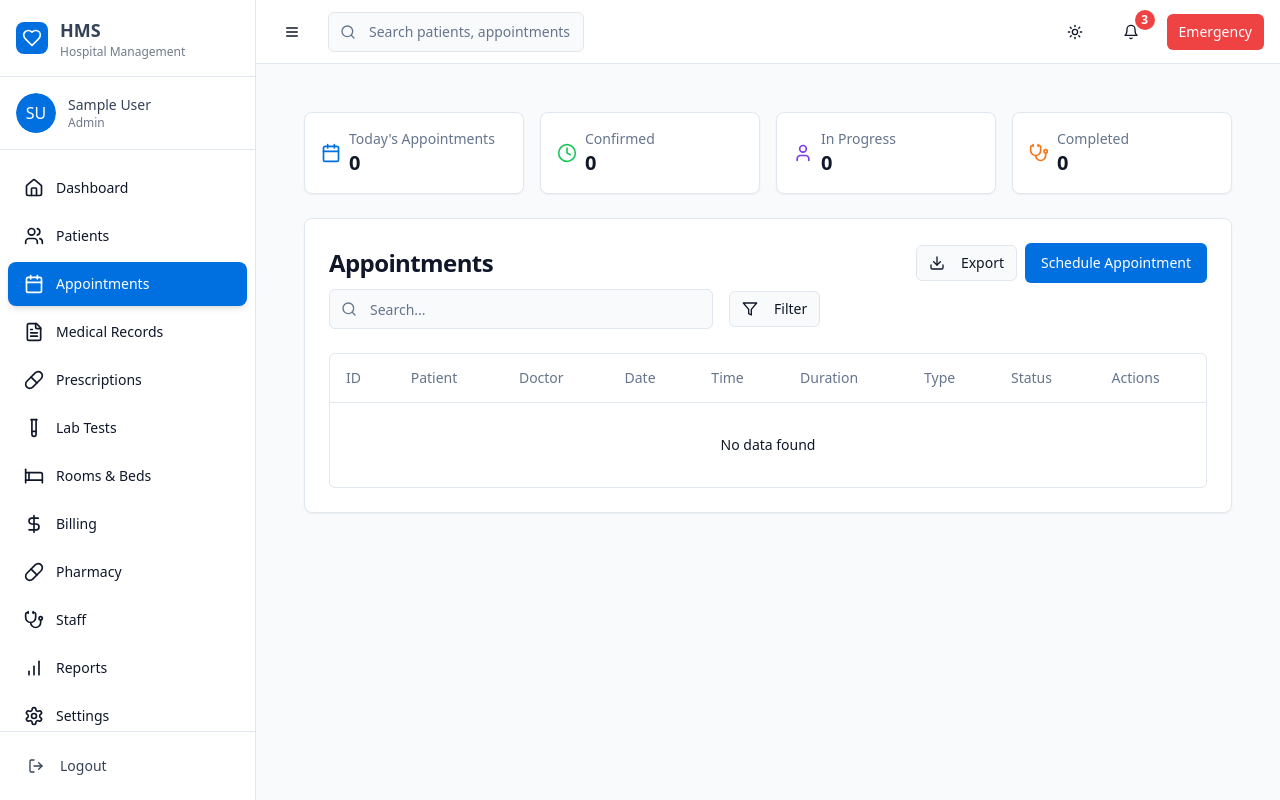
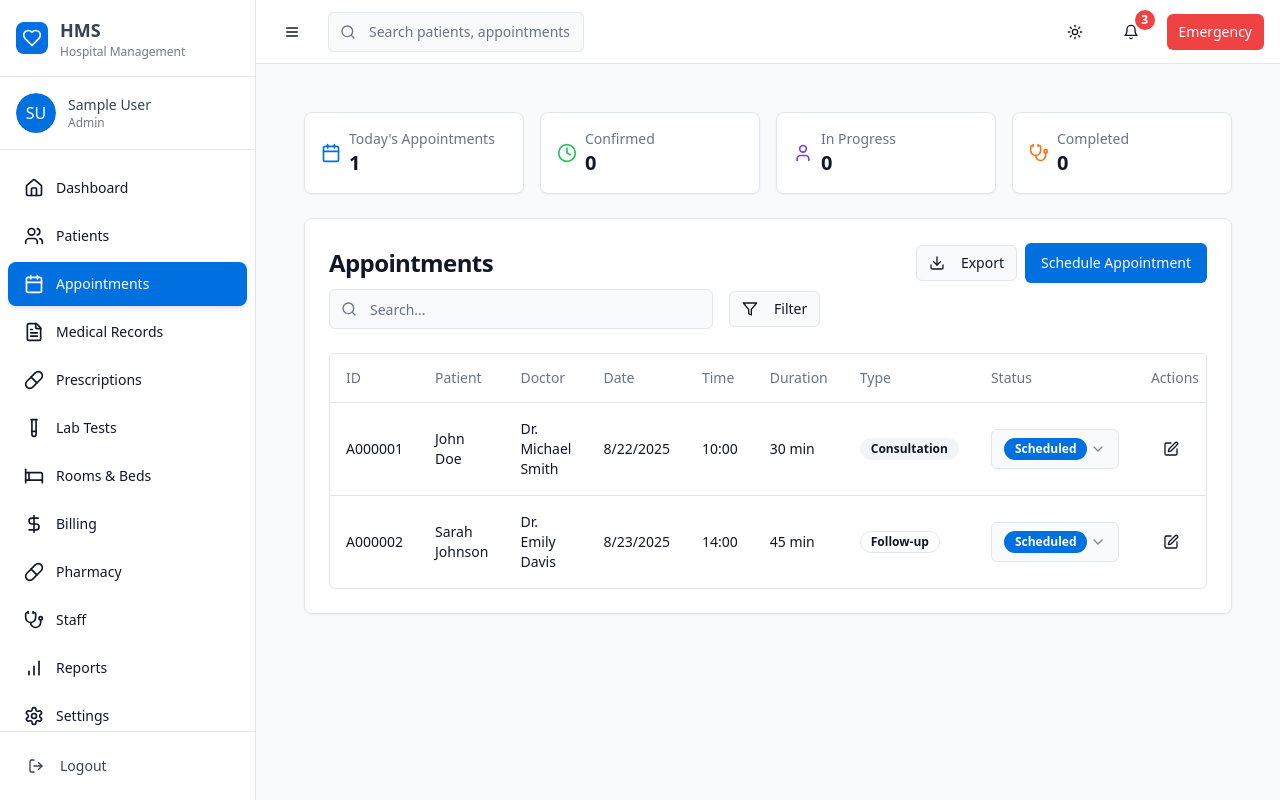
Before and after one commit to ARSHMAN1776/insight-health-pro, a React (Vite) app: page /appointments in a window 1280 px wide. Built offline with nearby package versions, Linux system fonts and the light colour scheme; sample sign-in values are in the browser's storage.

Commit message:
Continue development

```diff
--- a/src/components/appointments/AppointmentScheduler.tsx
+++ b/src/components/appointments/AppointmentScheduler.tsx
@@ -1,4 +1,4 @@
-import React, { useState } from 'react';
+import React, { useState, useEffect } from 'react';
 import { Card, CardContent, CardHeader, CardTitle } from '../ui/card';
 import { Button } from '../ui/button';
 import { Input } from '../ui/input';
@@ -41,10 +41,20 @@ const appointmentSchema = z.object({
 type AppointmentFormData = z.infer<typeof appointmentSchema>;
 
 const AppointmentScheduler: React.FC = () => {
-  const [appointments, setAppointments] = useState<Appointment[]>(dataManager.getAppointments());
+  const [appointments, setAppointments] = useState<Appointment[]>([]);
+  const [patients, setPatients] = useState(dataManager.getPatients());
+  const [doctors, setDoctors] = useState(dataManager.getDoctors());
   const [isDialogOpen, setIsDialogOpen] = useState(false);
   const [selectedAppointment, setSelectedAppointment] = useState<Appointment | null>(null);
   const { toast } = useToast();
+
+  useEffect(() => {
+    // Initialize sample data and load all data
+    dataManager.initializeSampleData();
+    setAppointments(dataManager.getAppointments());
+    setPatients(dataManager.getPatients());
+    setDoctors(dataManager.getDoctors());
+  }, []);
 
   const form = useForm<AppointmentFormData>({
     resolver: zodResolver(appointmentSchema),
@@ -60,8 +70,6 @@ const AppointmentScheduler: React.FC = () => {
     },
   });
 
-  const patients = dataManager.getPatients();
-  const doctors = dataManager.getDoctors();
 
   const onSubmit = async (data: AppointmentFormData) => {
     try {
--- a/src/components/lab-tests/LabTestManagement.tsx
+++ b/src/components/lab-tests/LabTestManagement.tsx
@@ -1,4 +1,4 @@
-import React, { useState } from 'react';
+import React, { useState, useEffect } from 'react';
 import { Card, CardContent, CardHeader, CardTitle } from '@/components/ui/card';
 import { Button } from '@/components/ui/button';
 import { Input } from '@/components/ui/input';
@@ -14,11 +14,21 @@ import { dataManager } from '@/lib/dataManager';
 import type { LabTest } from '@/lib/dataManager';
 
 const LabTestManagement: React.FC = () => {
-  const [labTests, setLabTests] = useState<LabTest[]>(dataManager.getLabTests());
+  const [labTests, setLabTests] = useState<LabTest[]>([]);
+  const [patients, setPatients] = useState(dataManager.getPatients());
+  const [doctors, setDoctors] = useState(dataManager.getDoctors());
   const [searchTerm, setSearchTerm] = useState('');
   const [isDialogOpen, setIsDialogOpen] = useState(false);
   const [selectedLabTest, setSelectedLabTest] = useState<LabTest | null>(null);
   const { toast } = useToast();
+
+  useEffect(() => {
+    // Initialize sample data and load all data
+    dataManager.initializeSampleData();
+    setLabTests(dataManager.getLabTests());
+    setPatients(dataManager.getPatients());
+    setDoctors(dataManager.getDoctors());
+  }, []);
 
   const [formData, setFormData] = useState({
     patientId: '',
@@ -39,8 +49,6 @@ const LabTestManagement: React.FC = () => {
     labTechnician: ''
   });
 
-  const patients = dataManager.getPatients();
-  const doctors = dataManager.getDoctors();
 
   const filteredLabTests = labTests.filter(test =>
     test.testName.toLowerCase().includes(searchTerm.toLowerCase()) ||
--- a/src/components/medical/MedicalRecords.tsx
+++ b/src/components/medical/MedicalRecords.tsx
@@ -1,4 +1,4 @@
-import React, { useState } from 'react';
+import React, { useState, useEffect } from 'react';
 import { Card, CardContent, CardHeader, CardTitle } from '../ui/card';
 import { Button } from '../ui/button';
 import { Input } from '../ui/input';
@@ -38,11 +38,21 @@ const medicalRecordSchema = z.object({
 type MedicalRecordFormData = z.infer<typeof medicalRecordSchema>;
 
 const MedicalRecords: React.FC = () => {
-  const [records, setRecords] = useState<MedicalRecord[]>(dataManager.getMedicalRecords());
+  const [records, setRecords] = useState<MedicalRecord[]>([]);
+  const [patients, setPatients] = useState(dataManager.getPatients());
+  const [doctors, setDoctors] = useState(dataManager.getDoctors());
   const [isDialogOpen, setIsDialogOpen] = useState(false);
   const [selectedRecord, setSelectedRecord] = useState<MedicalRecord | null>(null);
   const [viewDialogOpen, setViewDialogOpen] = useState(false);
   const { toast } = useToast();
+
+  useEffect(() => {
+    // Initialize sample data and load all data
+    dataManager.initializeSampleData();
+    setRecords(dataManager.getMedicalRecords());
+    setPatients(dataManager.getPatients());
+    setDoctors(dataManager.getDoctors());
+  }, []);
 
   const form = useForm<MedicalRecordFormData>({
     resolver: zodResolver(medicalRecordSchema),
@@ -67,8 +77,6 @@ const MedicalRecords: React.FC = () => {
     },
   });
 
-  const patients = dataManager.getPatients();
-  const doctors = dataManager.getDoctors();
 
   const onSubmit = async (data: MedicalRecordFormData) => {
     try {
--- a/src/components/prescriptions/PrescriptionManagement.tsx
+++ b/src/components/prescriptions/PrescriptionManagement.tsx
@@ -1,4 +1,4 @@
-import React, { useState } from 'react';
+import React, { useState, useEffect } from 'react';
 import { Card, CardContent, CardHeader, CardTitle } from '@/components/ui/card';
 import { Button } from '@/components/ui/button';
 import { Input } from '@/components/ui/input';
@@ -15,11 +15,21 @@ import { dataManager } from '@/lib/dataManager';
 import type { Prescription } from '@/lib/dataManager';
 
 const PrescriptionManagement: React.FC = () => {
-  const [prescriptions, setPrescriptions] = useState<Prescription[]>(dataManager.getPrescriptions());
+  const [prescriptions, setPrescriptions] = useState<Prescription[]>([]);
+  const [patients, setPatients] = useState(dataManager.getPatients());
+  const [doctors, setDoctors] = useState(dataManager.getDoctors());
   const [searchTerm, setSearchTerm] = useState('');
   const [isDialogOpen, setIsDialogOpen] = useState(false);
   const [selectedPrescription, setSelectedPrescription] = useState<Prescription | null>(null);
   const { toast } = useToast();
+
+  useEffect(() => {
+    // Initialize sample data and load all data
+    dataManager.initializeSampleData();
+    setPrescriptions(dataManager.getPrescriptions());
+    setPatients(dataManager.getPatients());
+    setDoctors(dataManager.getDoctors());
+  }, []);
 
   const [formData, setFormData] = useState({
     patientId: '',
@@ -36,8 +46,6 @@ const PrescriptionManagement: React.FC = () => {
     interactions: ''
   });
 
-  const patients = dataManager.getPatients();
-  const doctors = dataManager.getDoctors();
 
   const filteredPrescriptions = prescriptions.filter(prescription =>
     prescription.medication.toLowerCase().includes(searchTerm.toLowerCase()) ||
```
